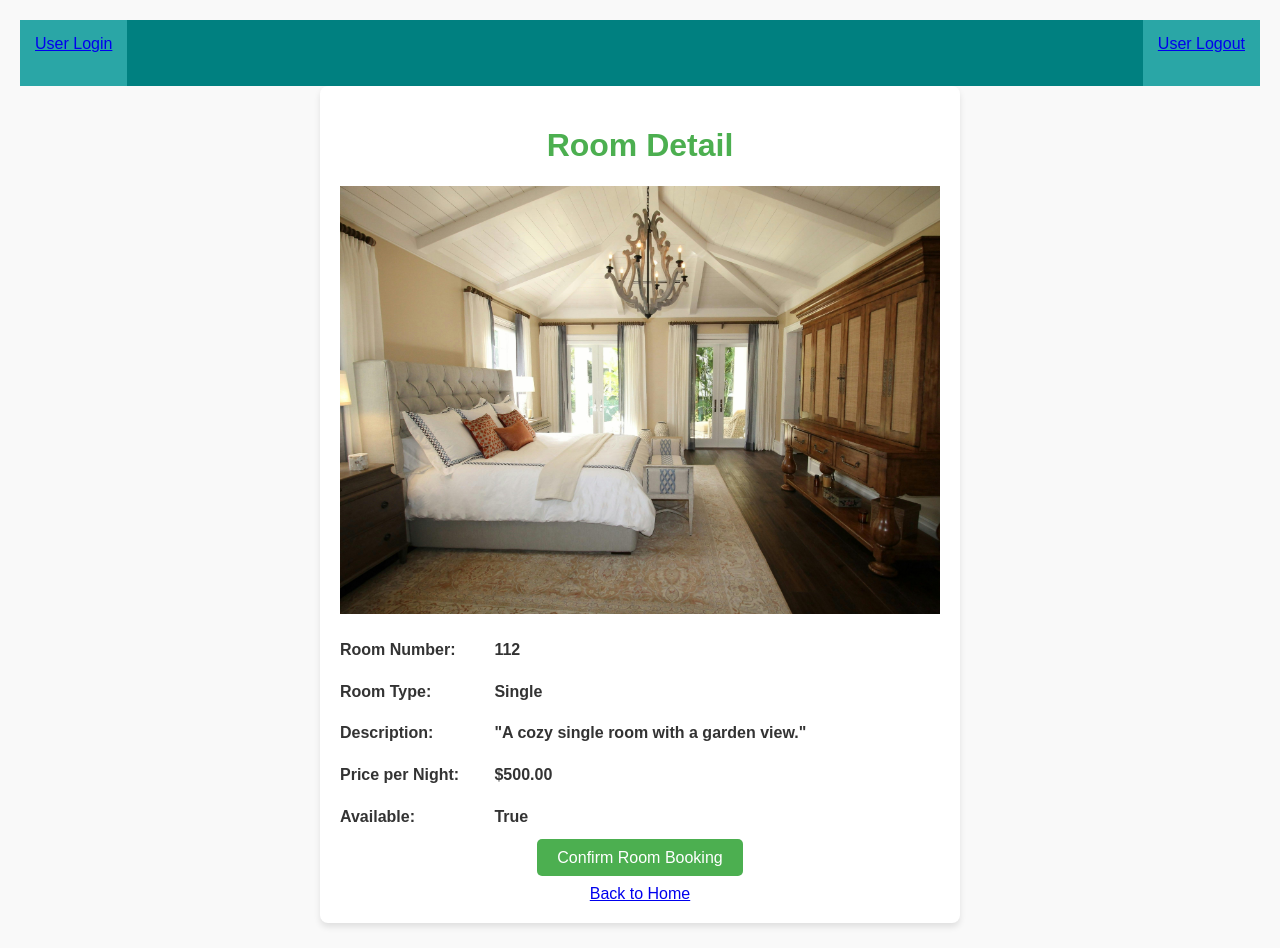
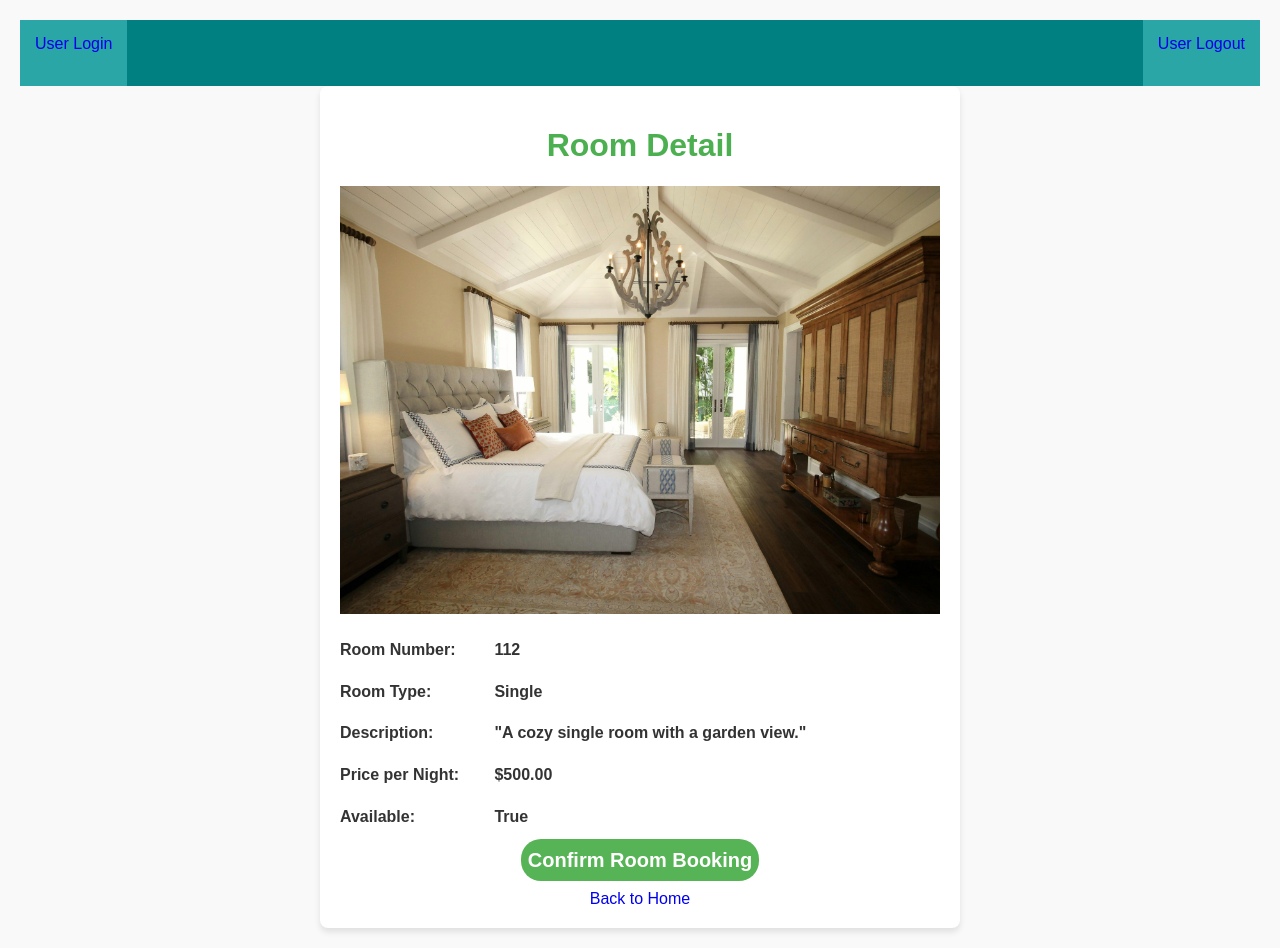
Before and after one commit to Lalitasahu/django_projects, a Django app: page /detail/2/ in a window 1280 px wide. Before the commit the page ends 927 px from the top, so only its background shows below. Run offline with Django 5.2, Linux system fonts and the light colour scheme; data comes from the database, SQL or seed files in the repository; both versions use the stored data as it was after the commit.

Commit message:
add css for all page

```diff
--- a/HotelBooking/Template/Bookingform.html
+++ b/HotelBooking/Template/Bookingform.html
@@ -47,8 +47,8 @@
         <input type="file" id="image" name="image"  ><br><br>
 
         <div style="text-align: center;">
-            <button type="submit">Update Room</button> <br>
-            <a href="/">Back to Home</a>
+            <button type="submit" class="button-css">Update Room</button> <br>
+            <a href="/" >Back to Home</a>
         </div>
         </b>
     </form>
--- a/HotelBooking/Template/book.html
+++ b/HotelBooking/Template/book.html
@@ -28,8 +28,8 @@
         </select><br><br>
 
     <div style="text-align: center;">
-        <button type="submit">Book Now</button>
-        <a href="/">Back to Home</a>
+        <button type="submit" class="button-css">Book Now</button>
+        <a href="/" class="button-css" >Back to Home</a>
     </div>
     </form>
 
--- a/HotelBooking/Template/detail.html
+++ b/HotelBooking/Template/detail.html
@@ -1,4 +1,6 @@
 {% include 'nav.html' %}
+{% load static %}
+<link rel="stylesheet" href="{% static 'room.css' %}">
 <!DOCTYPE html>
 <html lang="en">
 <head>
@@ -73,10 +75,10 @@
     </div>
     <div class="button-container">
         {% if user.profile.is_vendor %}
-            <a href="/Booking_edi/{{rooms.id}}"  class="button">Edit details</a>
-            <a href="/delete_rooms/{{rooms.id}}"  class="button">Delete rooms</a>
+            <a href="/Booking_edi/{{rooms.id}}"  class="button-css">Edit details</a>
+            <a href="/delete_rooms/{{rooms.id}}"  class="button-css">Delete rooms</a>
         {% endif %}
-        <a href="/Confirm_booking/{{rooms.id}}"  class="button"> Confirm Room Booking</a><br> <br>
+        <a href="/Confirm_booking/{{rooms.id}}"  class="button-css"> Confirm Room Booking</a><br> <br>
 
         <a href="/">Back to Home</a>
     </div>
--- a/HotelBooking/app/static/room.css
+++ b/HotelBooking/app/static/room.css
@@ -107,7 +107,7 @@ label{
 form{
     max-width: 500px; /* Adjust form width */
     margin: 20px auto; /* Center the form */
-    padding: 10px; /* Space inside the form */
+    padding: 10px 20px; /* Space inside the form */
     background-color: #f9f9f9; /* Light gray background */
     border: 1px solid #ccc; /* Light border */
     border-radius: 8px; /* Rounded corners */
@@ -127,21 +127,33 @@ form button{
     cursor: pointer;
 
 }
-
+.button-css{
+    background-color: rgb(86, 180, 86);
+    font-size: 20px;
+    font-weight: bold;
+    padding: 10px 7px;
+    border-radius: 20px;
+    color: white;
+    outline: none;
+    border: none;
+    cursor: pointer;
+}
 /* Input and textarea styling */
 form input[type="text"],
 form input[type="number"],
 form input[type="file"],
 form input[type="date"],
+form input[type="password"],
+
 form textarea,
 form select {
     width: 100%; /* Full width */
-    padding: 10px; /* Space inside inputs */
-    margin-bottom: 15px; /* Space between inputs */
+    padding: 10px 17px; /* Space inside inputs */
+    margin-bottom: 5px; /* Space between inputs */
     border: 2px solid #ccc; /* Light border */
     border-radius: 15px; /* Rounded corners */
     font-size: 16px; /* Font size */
-    box-sizing: border-box; /* Prevent padding from affecting width */
+    box-sizing: border-box;
 }
 
 form img {
@@ -149,7 +161,6 @@ form img {
     margin: 10px auto;
     border: 2px solid #ccc;
     border-radius: 10px;
-    /* max-width: 100%;  */
     width: 700px;
     height: auto;
 }
```
Also changed, not shown: HotelBooking/Template/booking_history.html (+3 -15 lines), HotelBooking/Template/createuser.html (+5 -5 lines), HotelBooking/Template/detail_confirm_booking.html (+4 -3 lines), HotelBooking/Template/loginpage.html (+5 -4 lines), HotelBooking/db.sqlite3, 3 other files.
